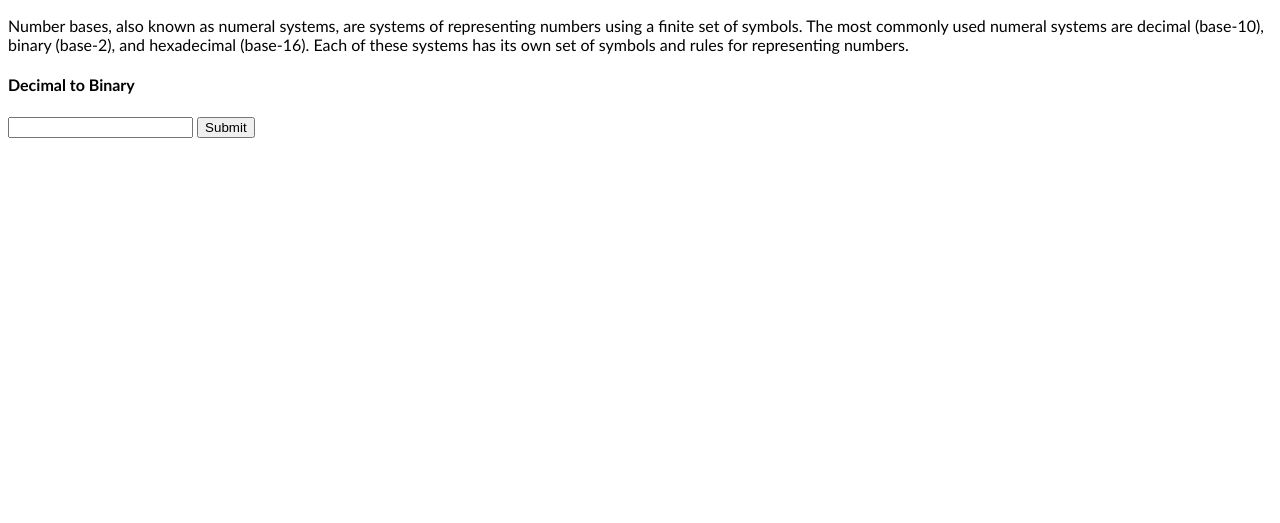
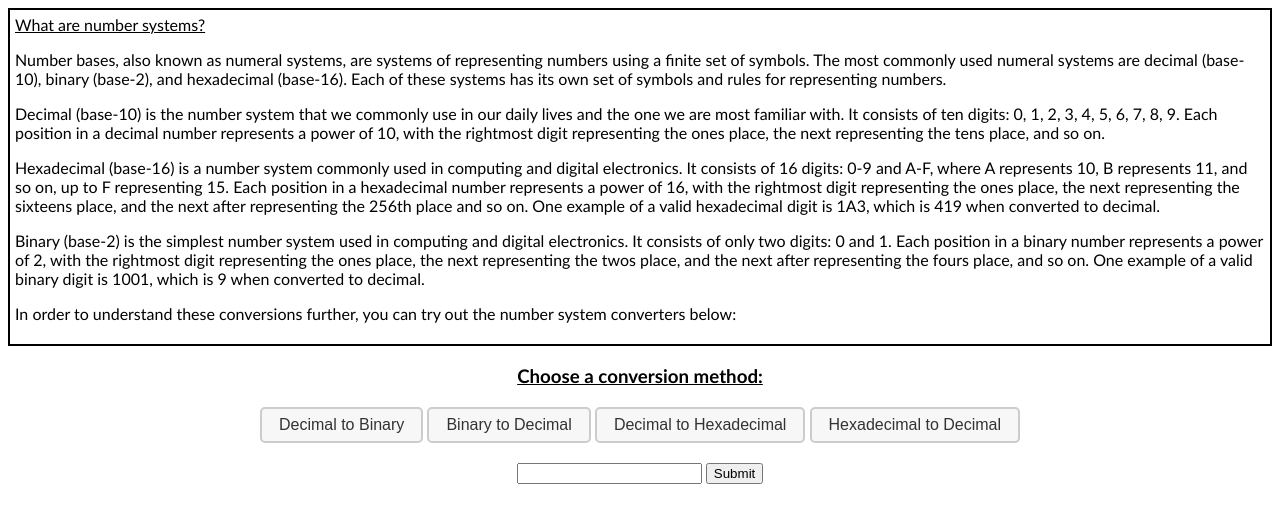
Before and after one commit to computingtutorverygd/ByteBoostify, a Flask app: page /number-bases in a window 1280 px wide. Shown: the top 523 px of the page. Run offline with Flask 3, Linux system fonts and the light colour scheme; parts of the project's set-up code (start-up, migrations or seed data) failed here and were passed over.

Commit message:
Updated files

```diff
--- a/main.py
+++ b/main.py
@@ -1,5 +1,5 @@
 from flask import Flask, render_template, request, redirect
-from conversion import decimal_to_binary
+from conversion import decimal_to_binary, binary_to_decimal, decimal_to_hexadecimal, hexadecimal_to_decimal
 from random import randint
 import csv
 
@@ -7,6 +7,8 @@ with open('Definition Dataset.csv', 'r') as f:
     definitions = list(csv.reader(f))
 
 app = Flask(__name__)
+
+curr_conversion = None
 
 @app.route('/', methods=['GET', 'POST'])
 def home():
@@ -19,14 +21,48 @@ def home():
 
 @app.route('/number-bases', methods=['GET', 'POST'])
 def number_bases():
+    global curr_conversion, start_conversion, end_conversion
+    if curr_conversion is None:
+        curr_conversion = 'Decimal-Binary'
+        start_conversion, end_conversion = 'Decimal', 'Binary'
     if request.method == "POST":
-        if "decimal-to-binary" in request.form:
-            input_value = request.form["decimal-digits"]
-            decimal = int(input_value)
-            steps, result, instructions_list = decimal_to_binary(decimal)
-            curr_instructions = instructions_list.head
-            steps = steps.split('\n')
-            return render_template('number-bases.html', input_value=input_value, steps=steps, result=result, curr_instructions=curr_instructions)
+        for conversion in ['Decimal-Binary', 'Binary-Decimal', 'Decimal-Hexadecimal', 'Hexadecimal-Decimal']:
+            if conversion in request.form:
+                curr_conversion = conversion
+                start_conversion, end_conversion = conversion.split('-')
+                break
+        if "digits" in request.form:
+            if curr_conversion == 'Decimal-Binary':
+                input_value = request.form["digits"]
+                if not(input_value.isdigit()):
+                    return render_template('number-bases.html', type_error=True)
+                decimal = int(input_value)
+                steps, result = decimal_to_binary(decimal)
+                steps = steps.split('\n')
+                return render_template('number-bases.html', input_value=decimal, steps=steps, result=result, start_conversion=start_conversion, end_conversion=end_conversion)
+            if curr_conversion == 'Binary-Decimal':
+                binary = request.form["digits"]
+                if any(digit not in ['0', '1'] for digit in binary):
+                    return render_template('number-bases.html', type_error=True)
+                steps, result = binary_to_decimal(binary)
+                steps = steps.split('\n')[:-1]
+                return render_template('number-bases.html', input_value=binary, steps=steps, result=result, start_conversion=start_conversion, end_conversion=end_conversion)
+            if curr_conversion == 'Decimal-Hexadecimal':
+                input_value = request.form["digits"]
+                if not(input_value.isdigit()):
+                    return render_template('number-bases.html', type_error=True)
+                decimal = int(input_value)
+                steps, result = decimal_to_hexadecimal(decimal)
+                steps = steps.split('\n')
+                return render_template('number-bases.html', input_value=decimal, steps=steps, result=result, start_conversion=start_conversion, end_conversion=end_conversion)
+            if curr_conversion == 'Hexadecimal-Decimal':
+                hexadecimal = request.form["digits"]
+                hexadecimal_digits = ['0', '1', '2', '3', '4', '5', '6', '7', '8', '9', 'A', 'B', 'C', 'D', 'E', 'F']
+                if any(digit not in hexadecimal_digits for digit in hexadecimal):
+                    return render_template('number-bases.html', type_error=True)
+                steps, result = hexadecimal_to_decimal(hexadecimal)
+                steps = steps.split('\n')[:-1]
+                return render_template('number-bases.html', input_value=hexadecimal, steps=steps, result=result, start_conversion=start_conversion, end_conversion=end_conversion)
     return render_template('number-bases.html')
 
 @app.route('/flashcards', methods=['GET', 'POST'])
--- a/static/styles.css
+++ b/static/styles.css
@@ -10,11 +10,15 @@ h1{
     border: 2px solid black;
     border-radius: 10px;
     display: inline-block;
-    max-width: 20vw;
-    min-width: 200px;
+    width: 20vw;
+    height: 22vw;
     font-family: 'system-ui';
     font-size: 1vw;
     padding: 0.1vw 1vw 0.5vw 1vw;
+}
+
+.content-menu{
+    display: flex;
 }
 
 .content-image{
@@ -35,3 +39,25 @@ h1{
     padding: 0.1vw 1vw 0.1vw 1vw;
     font-family: "Consolas"
 }
+
+#conversion-box {
+    display: flex;
+    justify-content: center;
+    gap: 10px;
+    margin-top: 20px;
+}
+
+.conversion-button {
+    padding: 7px 17px;
+    font-size: 16px;
+    color: #333;
+    background-color: #f7f7f7;
+    border: 2px solid #ccc;
+    border-radius: 5px;
+    cursor: pointer;
+    transition: background-color 0.3s, color 0.3s;
+}
+
+.conversion-button:hover {
+    background-color: #e2e2e2;
+}
--- a/templates/number-bases.html
+++ b/templates/number-bases.html
@@ -7,35 +7,71 @@
     <link rel="stylesheet" href="{{url_for('static', filename='styles.css')}}"/>
 </head>
 <body>
+    <div style="border: 2px solid black; padding: 5px 5px 5px 5px;">
+        <u>What are number systems?</u>
         <p>
             Number bases, also known as numeral systems, are systems of representing numbers using a finite set of symbols.
             The most commonly used numeral systems are decimal (base-10), binary (base-2), and hexadecimal (base-16).
             Each of these systems has its own set of symbols and rules for representing numbers.
         </p>
-    <h4>Decimal to Binary</h4>
+        <p>
+            Decimal (base-10) is the number system that we commonly use in our daily lives and the one we are most familiar with. It consists of ten digits: 0, 1, 2, 3, 4, 5, 6, 7, 8, 9.
+            Each position in a decimal number represents a power of 10, with the rightmost digit representing the ones place, the next representing
+            the tens place, and so on.
+        </p>
+        <p>
+            Hexadecimal (base-16) is a number system commonly used in computing and digital electronics. It consists of 16 digits: 0-9 and A-F,
+            where A represents 10, B represents 11, and so on, up to F representing 15. Each position in a hexadecimal number represents a power of 16,
+            with the rightmost digit representing the ones place, the next representing the sixteens place, and the next after representing the 256th place
+            and so on. One example of a valid hexadecimal digit is 1A3, which is 419 when converted to decimal.
+        </p>
+        <p>
+            Binary (base-2) is the simplest number system used in computing and digital electronics. It consists of only two digits: 0 and 1.
+            Each position in a binary number represents a power of 2, with the rightmost digit representing the ones place, the next representing
+            the twos place, and the next after representing the fours place, and so on. One example of a valid binary digit is 1001, which is 9 when converted to decimal.
+        </p>
+        <p>
+            In order to understand these conversions further, you can try out the number system converters below:
+        </p>
+    </div>
+    <h3 style="text-align:center;"><u>Choose a conversion method:</u></h3>
+    <div id="conversion-box">
         <form method="post">
-        <input type="text" name="decimal-digits"/>
+            <input type="submit" name="Decimal-Binary" value="Decimal to Binary" id="dec-bin" class="conversion-button">
+            <input type="submit" name="Binary-Decimal" value="Binary to Decimal" id="bin-dec" class="conversion-button">
+            <input type="submit" name="Decimal-Hexadecimal" value="Decimal to Hexadecimal" id="dec-hex" class="conversion-button">
+            <input type="submit" name="Hexadecimal-Decimal" value="Hexadecimal to Decimal" id="hex-dec" class="conversion-button">
+        </form>
+    </div><br>
+    <div style="text-align: center;">
+        <form method="post">
+            <input type="text" name="digits" required/>
             <input type="submit" name="decimal-to-binary"/>
         </form>
+        {% if type_error %}
+            <p>You have entered an invalid value. Please enter a valid value for conversion.</p>
+        {% endif %}
         {% if result %}
+            <br>
             <div style="margin: auto; width: 100%">
                 <div style="display: flex;">
                     <div style="flex: 1">
-                <h2>Decimal</h2>
+                        <h2>{{start_conversion}}</h2>
                         <h2>{{input_value}}</h2>
                     </div>
                     <div style="flex: 1">
-                <h2>Binary</h2>
+                        <h2>{{end_conversion}}</h2>
                         <h2>{{result}}</h2>
                     </div>
                 </div>
                 <br>
-        <div class="steps-box">
+                <div class="steps-box" style="text-align: left;">
                     {% for step in steps %}
-                <p>{{step}}</p>
+                        <p>>>> {{step}}</p>
                     {% endfor %}
                 </div>
             </div>
         {% endif %}
+    </div>
 </body>
 </html>
```
Also changed, not shown: conversion.py (+57 -9 lines), templates/index.html (+7 -5 lines), templates/flashcards.html (line endings or trailing spaces), 1 other file. Lines whose indentation alone changed are shown as unchanged.
